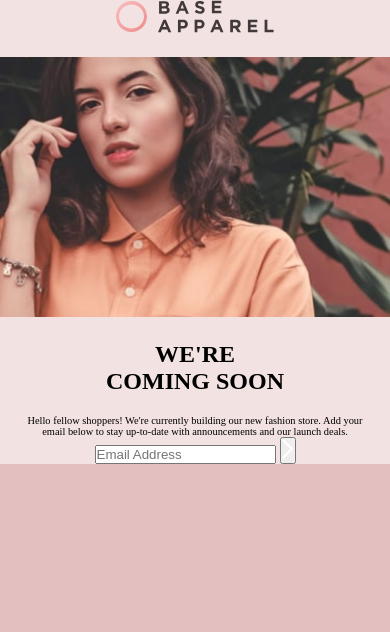
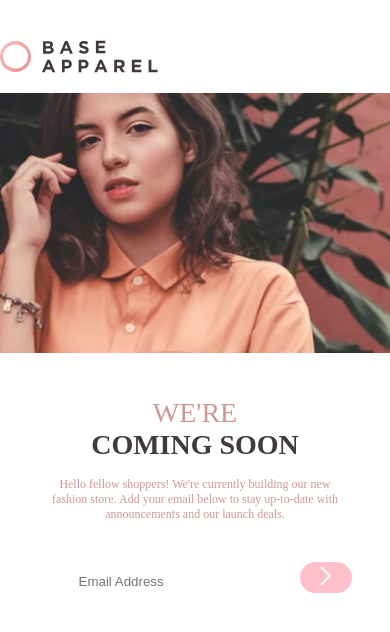
Before and after one commit to Alpha56Aderick/COMING-SOON, a plain HTML site: page index.html in a window 390 px wide. Drawn offline with Linux system fonts and the light colour scheme; a web font is replaced by a local one.

Commit message:
mobile design

```diff
--- a/index.css
+++ b/index.css
@@ -1,10 +1,12 @@
+@import url('https://fonts.google.com/specimen/Josefin+Sans&display=swap');
 *{
     margin: 0;
     padding: 0;
     box-sizing: border-box;
 }
 body{
-    background-color:  hsl(0, 40%, 82%);
+    background-color: white;
+    font-family:Josefin;
     display: flex;
     flex-direction: column;
     justify-content: center;
@@ -16,9 +18,13 @@ body{
     flex-direction: column;
     justify-content: center;
     align-items: center;
-    background-color: hsl(0, 40%, 92%);
+    margin: 2.5rem;
     gap:1.25rem;
     width: 100%;
+}
+.card-logo{
+    display: flex;
+    align-self: flex-start;
 }
 .page-content{
     text-align: center;
@@ -30,15 +36,49 @@ body{
     width: 100%;
 }
 .heading{
+    color: hsl(0, 36%, 70%);
     display: flex;
     flex-direction: column;
-    font-size: 1.5rem;
+    font-size: 1.75rem;
+    flex-wrap: wrap;
     text-align: center;
-    margin: 1.25rem;
+    margin:2.5rem 2.5rem 0rem 2.5rem ;
+    font-weight: 100;
+}
+.highlight{
+    color: hsl(0, 6%, 24%);
+    font-weight: 600;
+
 }
 .description{
-    margin: 0rem 1.25rem;
-    font-size: 0.65rem;
+    color:hsl(0, 36%, 70%);
+    margin: 0rem 1.75rem;
+    padding: 16px;
+    font-size: 0.75rem;
     text-align: center;
+    gap: 0.25rem;
 
 }
+.email-form{
+    padding: 1.5rem;
+}
+.email-input{
+    padding:0.55rem 2.5rem;
+    border-radius: 0.75rem;
+    border: none;
+}
+.submit-button{
+    padding: 0.25rem 1.25rem;
+    border-radius: 1rem;
+    border: none;
+    color:white;
+    background-color: pink;
+
+}
+@media (min-width:600px) {
+    .coming-soon-card{
+        display: flex;
+        justify-content: center;
+        align-items: center;
+    }
+}
--- a/index.html
+++ b/index.html
@@ -11,7 +11,7 @@
 </head>
 <body>
   <main class="coming-soon-card">
-   <section class="card-log">
+   <section class="card-logo">
     <img src="./images/logo.svg" alt="Base Apparel Logo" class="logo">
    </section>
    <section class="page-content">
@@ -20,7 +20,7 @@
         <h1 class="heading">WE'RE <span class="highlight">COMING SOON</span></h1>
         <p class="description">Hello fellow shoppers! We're currently building our new fashion store. Add your email below to stay up-to-date with announcements and our launch deals.</p>
         <form class="email-form">
-          <input type="email" placeholder="Email Address" class="email-input" required>
+          <input type="email" placeholder="Email Address " class="email-input" required>
           <button type="submit" class="submit-button">
             <img src="./images/icon-arrow.svg" alt="SUBMIT">
           </button>
```
